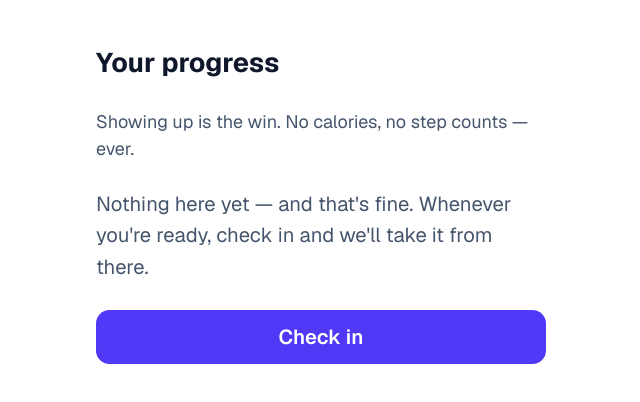
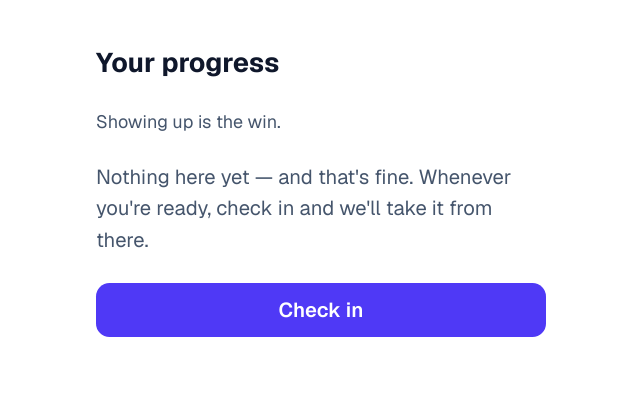
Before and after one commit to sleepyjen4/flexithon_accessibility, a Next.js app: page /progress in a window 1280 px wide. Shown: the top 402 px of the page, without its empty margins (319-959 px from the left). Built offline with nearby package versions, Linux system fonts and the light colour scheme.

Commit message:
refactor: stylistic fix of wording

```diff
--- a/app/progress/page.tsx
+++ b/app/progress/page.tsx
@@ -4,9 +4,7 @@ export default function ProgressPage() {
   return (
     <div className="mx-auto flex w-full max-w-md flex-1 flex-col gap-6 bg-white px-6 py-10">
       <h1 className="text-2xl font-bold text-slate-900">Your progress</h1>
-      <p className="text-slate-600">
-        Showing up is the win. No calories, no step counts — ever.
-      </p>
+      <p className="text-slate-600">Showing up is the win.</p>
       <ProgressView />
     </div>
   );
```
